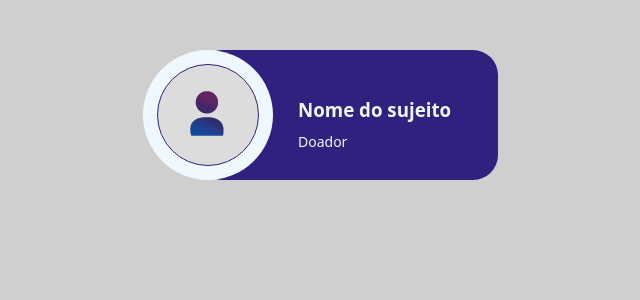
After one commit to LuizLLPz/Grupo-8, a PHP site: page /client/pages/PaginaPerfil.html in a window 1280 px wide. The commit adds this page. Shown: the top 300 px of the page, without its empty margins (292-932 px from the left). Run offline with PHP 8.4, Linux system fonts and the light colour scheme.

Commit message:
Estilo do cadastro de usuário e página de perfil

```diff
--- a/client/assets/css/main.css
+++ b/client/assets/css/main.css
@@ -5,7 +5,7 @@
 }
 
 html {
-    font: 18px 'Noto Sans', sans-serif;
+    font-family: 'Noto Sans', sans-serif;
 }
 
 body {
@@ -16,7 +16,7 @@ header + * {
     margin-top: 82px;
 }
 
-button{
+button, .form__button {
     transition: 0.4s;
     width: 170px;
     height: 30px;
@@ -30,6 +30,7 @@ button{
     cursor: pointer;
     box-shadow: 0px 4px 4px rgba(0, 0, 0, 0.25);
 }
+
 button:hover {
     border-radius: 7px;
     box-shadow: none;
--- /dev/null
+++ b/client/assets/css/perfilSize.css
@@ -0,0 +1,54 @@
+.perfil_baner{
+    width: 300px;
+    background-color: #30217E;
+    border-radius: 25px;
+    display: flex;
+    margin: 50px auto 20px auto;
+    height: 130px;
+}
+
+.perfil_txt-cont, .perfil_img-cont {
+    display: flex;
+    align-items: center;
+    justify-content: center;
+}
+
+.perfil_img-cont {
+    background-color: aliceblue;
+    border-radius: 130px;
+    width: 130px;
+    position: relative;
+    left: -55px;
+
+}
+
+.perfil_img {
+    border: #30217E 1px solid;
+    background-color: gainsboro;
+    border-radius: 100px;
+    width: 100px;
+    height: 100px;
+    object-fit: none;
+
+
+}
+
+
+.perfil_txt-cont{
+    flex-direction: column;
+
+}
+
+.perfil_nome, .perfil_status {
+    position: relative;
+    left: -30px;
+    color: aliceblue;
+    width: 100%;
+    margin-bottom: 0px;
+}
+
+.perfil_status{
+    font-size: 14px;
+    font-weight: 400;
+
+}
--- /dev/null
+++ b/client/pages/PaginaPerfil.html
@@ -0,0 +1,23 @@
+<!DOCTYPE html>
+<html lang="en">
+<head>
+    <meta charset="UTF-8">
+    <meta http-equiv="X-UA-Compatible" content="IE=edge">
+    <meta name="viewport" content="width=device-width, initial-scale=1.0">
+    <title>Apagar depois, apenas para ver o estilo</title>
+    <link rel="stylesheet" href="../assets/css/main.css">
+    <link rel="stylesheet" href="../assets/css/perfilSize.css">
+</head>
+<body>
+    <div class="perfil_baner">
+        <div class="perfil_img-cont">
+            <img src="../assets/images/AusuarioPadrao.png" alt="Imagem de perfil" class="perfil_img">
+        </div>
+        <div class="perfil_txt-cont">
+            <h3 class="perfil_nome">Nome do sujeito</h3>
+            <h3 class="perfil_status">Doador</h3>
+        </div>
+    </div>
+
+</body>
+</html>
```
Also changed, not shown: client/assets/css/form.css (+10 -10 lines), client/assets/js/mascaraCPF.js (added, +8 -0 lines), client/pages/cadastro.html (added, +28 -0 lines), client/pages/login.html (added, +15 -0 lines), client/assets/images/AusuarioPadrao.png (added).
